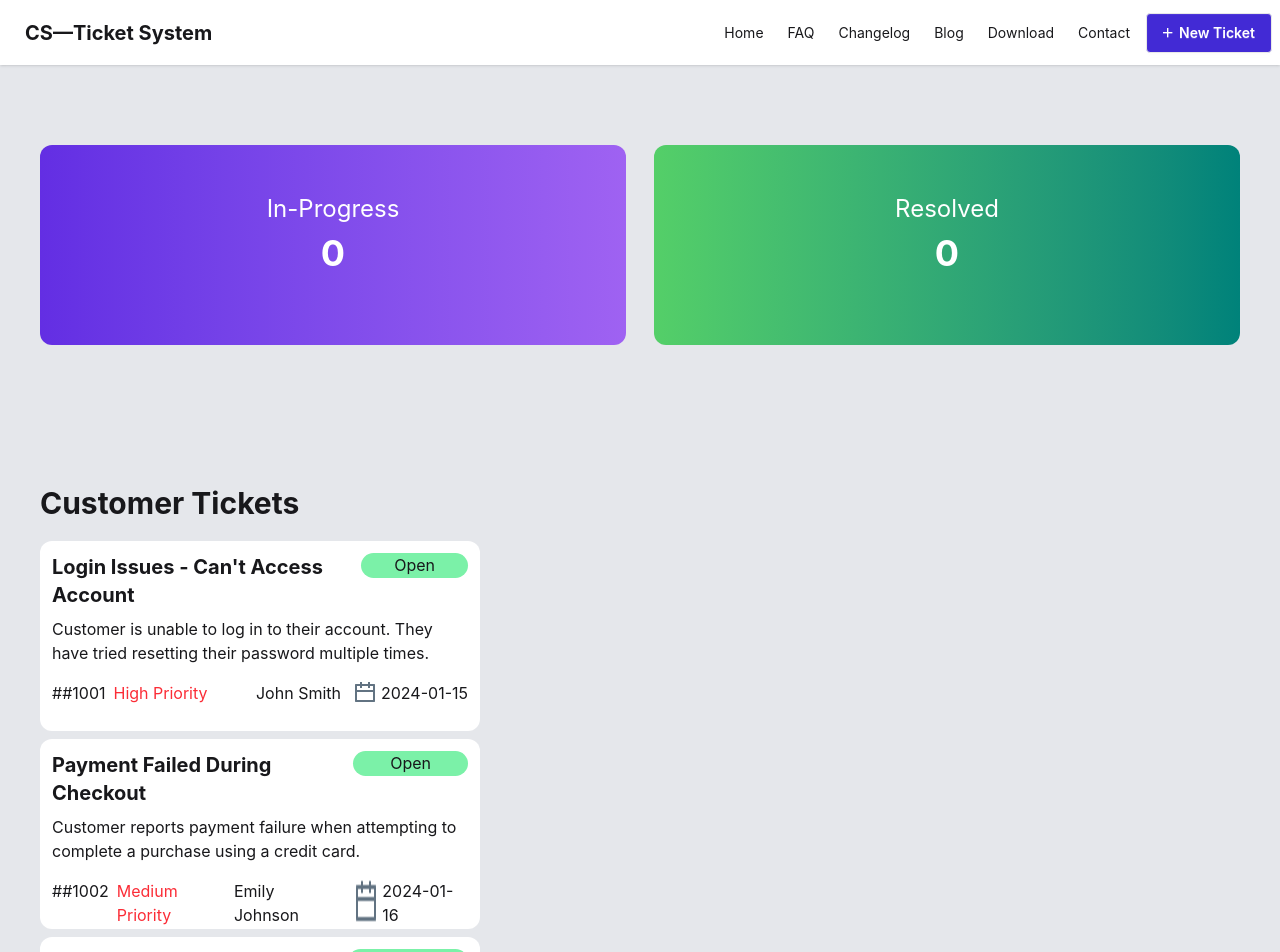
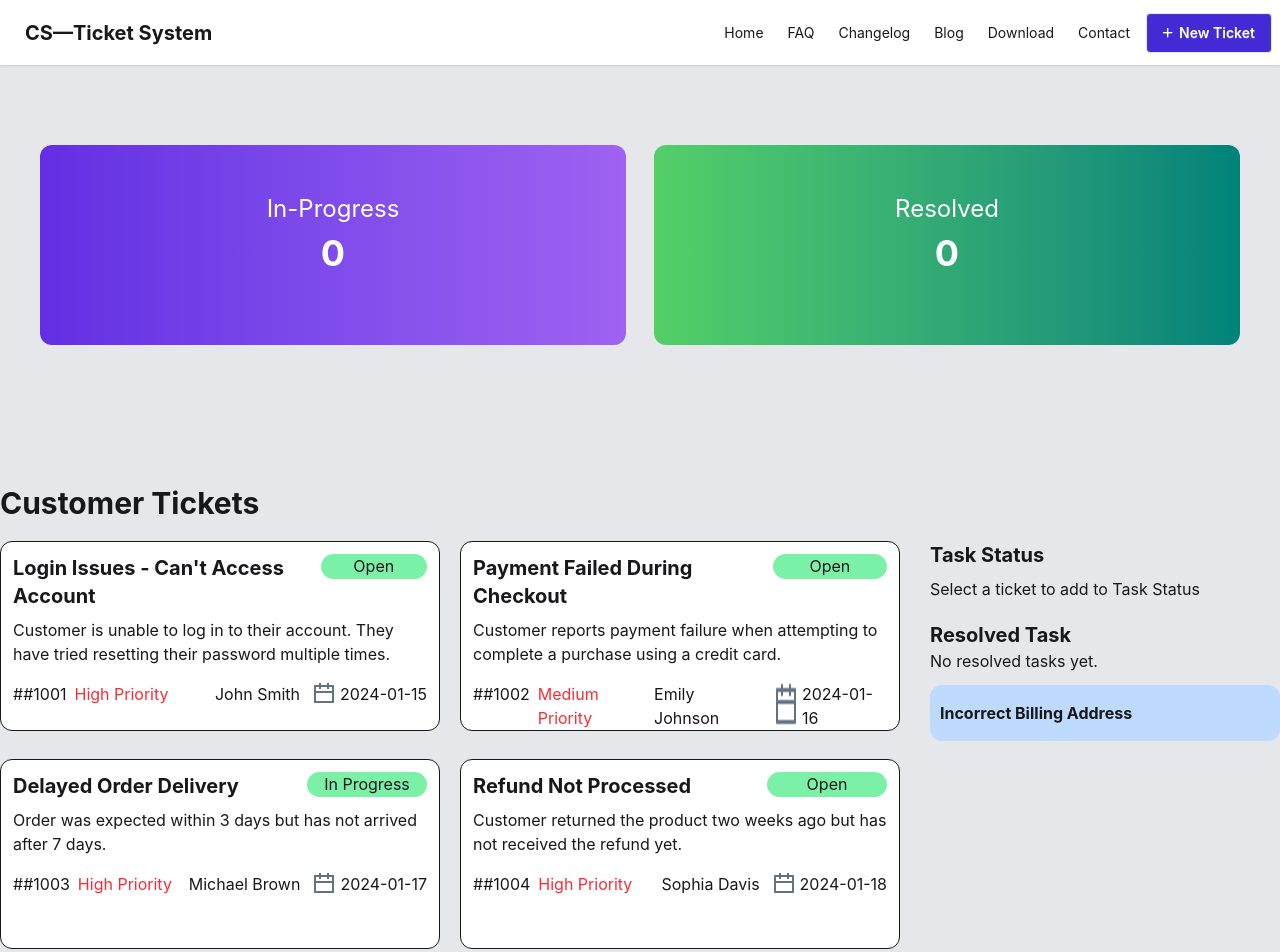
Before and after one commit to mohiuddinahmed121/Ticket-System, a React (Vite) app: page / in a window 1280 px wide. Shown: the top 952 px of the page. Built offline with nearby package versions, Linux system fonts and the light colour scheme.

Commit message:
Customer Tickets functionality added

```diff
--- a/package.json
+++ b/package.json
@@ -13,6 +13,7 @@
     "@tailwindcss/vite": "^4.2.1",
     "react": "^19.2.0",
     "react-dom": "^19.2.0",
+    "react-toastify": "^11.0.5",
     "tailwindcss": "^4.2.1"
   },
   "devDependencies": {
--- a/src/App.jsx
+++ b/src/App.jsx
@@ -1,7 +1,9 @@
+import { useState } from "react";
 import "./App.css";
 import Banner from "./Component/Banner/Banner";
 import CustomerTicket from "./Component/CustomerTicket/CustomerTicket";
 import Navbar from "./Component/Navbar/Navbar";
+import { ToastContainer, toast } from "react-toastify";
 
 const fetchTickets = async () => {
    const res = await fetch("/tickets.json");
@@ -10,13 +12,19 @@ const fetchTickets = async () => {
 const ticketsPromise = fetchTickets();
 
 function App() {
+   const [selectedTicket, setSelectedTicket] = useState([]);
    return (
       <>
          <Navbar></Navbar>
          <div className="bg-gray-200">
-            <Banner></Banner>
-            <CustomerTicket ticketsPromise={ticketsPromise}></CustomerTicket>
+            <Banner selectedTicket={selectedTicket}></Banner>
+            <CustomerTicket
+               ticketsPromise={ticketsPromise}
+               selectedTicket={selectedTicket}
+               setSelectedTicket={setSelectedTicket}
+            ></CustomerTicket>
          </div>
+         <ToastContainer />
       </>
    );
 }
--- a/src/Component/Banner/Banner.jsx
+++ b/src/Component/Banner/Banner.jsx
@@ -1,12 +1,12 @@
 import React from "react";
 
-const Banner = () => {
+const Banner = ({ selectedTicket }) => {
    return (
       <div className=" ">
          <div className="max-w-[1200px] mx-auto flex justify-between items-center text-white py-20 gap-7">
             <div className="bg-gradient-to-r from-[#632EE3] to-[#9F62F2] w-[600px] h-[200px] rounded-xl text-center">
                <h1 className="text-2xl mt-12">In-Progress</h1>
-               <h1 className="text-4xl font-bold mt-2">{0}</h1>
+               <h1 className="text-4xl font-bold mt-2">{selectedTicket.length}</h1>
             </div>
             <div className="bg-gradient-to-r from-[#54CF68] to-[#00827A] w-[600px] h-[200px] rounded-xl text-center">
                <h1 className="text-2xl mt-12">Resolved</h1>
--- a/src/Component/CustomerTicket/CustomerTicket.jsx
+++ b/src/Component/CustomerTicket/CustomerTicket.jsx
@@ -1,18 +1,35 @@
-import React, { use } from "react";
+import React, { use, useState } from "react";
 import calender from "../../assets/ri_calendar-line.png";
+import { toast } from "react-toastify";
 
-const CustomerTicket = ({ ticketsPromise }) => {
+const CustomerTicket = ({ ticketsPromise, selectedTicket, setSelectedTicket }) => {
    const ticketsData = use(ticketsPromise);
-   console.log(ticketsData);
+   const [toggle, setToggle] = useState(true);
+
+   const handleSelectedTicket = (ticketData) => {
+      setSelectedTicket([...selectedTicket, ticketData]);
+      toast("Ticket added successfully to Task Status");
+   };
+   const handleComplete = () => {
+      toast("Task completed");
+   };
+
    return (
       <div className="">
-         <div className="max-w-[1200px] mx-auto py-10">
+         <div className="max-w-[1300px] mx-auto py-10">
             <h2 className="text-3xl font-bold my-5">Customer Tickets</h2>
-            <div className="">
+            <div className="flex justify-between gap-5">
+               <div className="grid grid-cols-2  gap-5">
                   {
                      /* Map through the ticketsData and render each ticket */
                      ticketsData.map((tickets) => (
-                     <div className="w-[440px] h-[190px] shadow-gray-400 bg-white rounded-xl py-3 px-3 mb-2">
+                        <div
+                           key={tickets.id}
+                           className={`w-[440px] h-[190px] shadow-gray-400 bg-white rounded-xl py-3 px-3 mb-2 ${selectedTicket.some((ticket) => ticket.id === tickets.id) ? "border-2 border-blue-500" : "border"}`}
+                           onClick={() => {
+                              (handleSelectedTicket(tickets), setToggle(false));
+                           }}
+                        >
                            <div className="flex justify-between">
                               <h1 className="font-bold text-xl">{tickets.title}</h1>
                               <h3 className="bg-green-300 w-[120px] h-[25px] rounded-3xl px-3 text-center">
@@ -37,6 +54,37 @@ const CustomerTicket = ({ ticketsPromise }) => {
                      ))
                   }
                </div>
+               <div>
+                  <div className="mb-5">
+                     <h1 className="text-xl font-bold mb-2">Task Status</h1>
+                     <div className="mb-2">
+                        {toggle === true
+                           ? "Select a ticket to add to Task Status"
+                           : selectedTicket.map((ticket) => (
+                                <div
+                                   key={ticket.id}
+                                   className="w-[350px] h-[120px] bg-white rounded-xl shadow-gray-300 py-5 px-5 mb-2"
+                                >
+                                   <h1 className="font-bold">{ticket.title}</h1>
+                                   <button
+                                      onClick={() => handleComplete()}
+                                      className="btn btn-block btn-success mt-3"
+                                   >
+                                      Complete
+                                   </button>
+                                </div>
+                             ))}
+                     </div>
+                  </div>
+                  <div>
+                     <h1 className="text-xl font-bold">Resolved Task</h1>
+                     <p>No resolved tasks yet.</p>
+                     <div className="bg-blue-200 w-[350px] h-[60pxn] rounded-xl px-2.5 py-4 showdow-gray-300 mt-3">
+                        <h1 className="font-bold">Incorrect Billing Address</h1>
+                     </div>
+                  </div>
+               </div>
+            </div>
          </div>
       </div>
    );
```
Also changed, not shown: 1 other file (tests, documents, lock files or other folders). Lines whose indentation alone changed are shown as unchanged.
